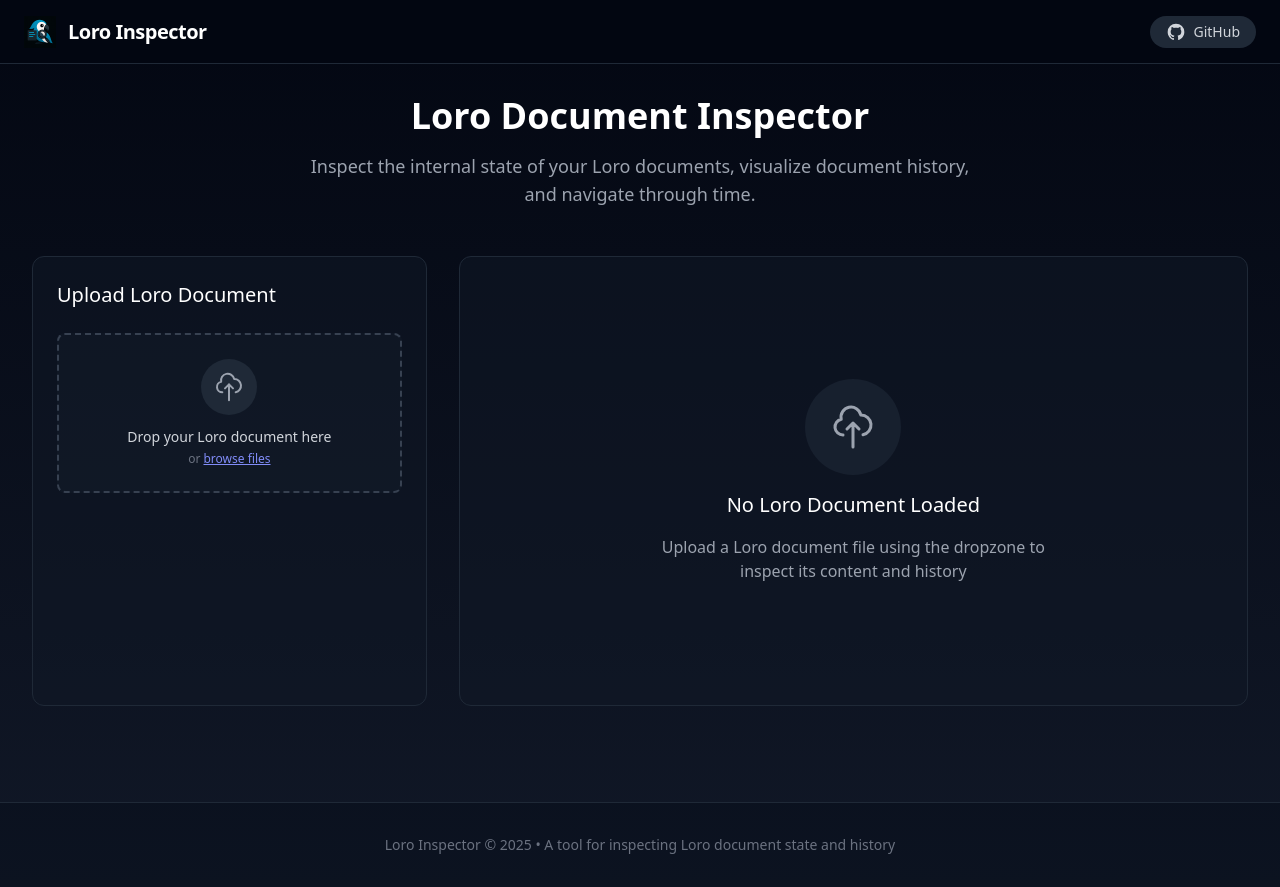
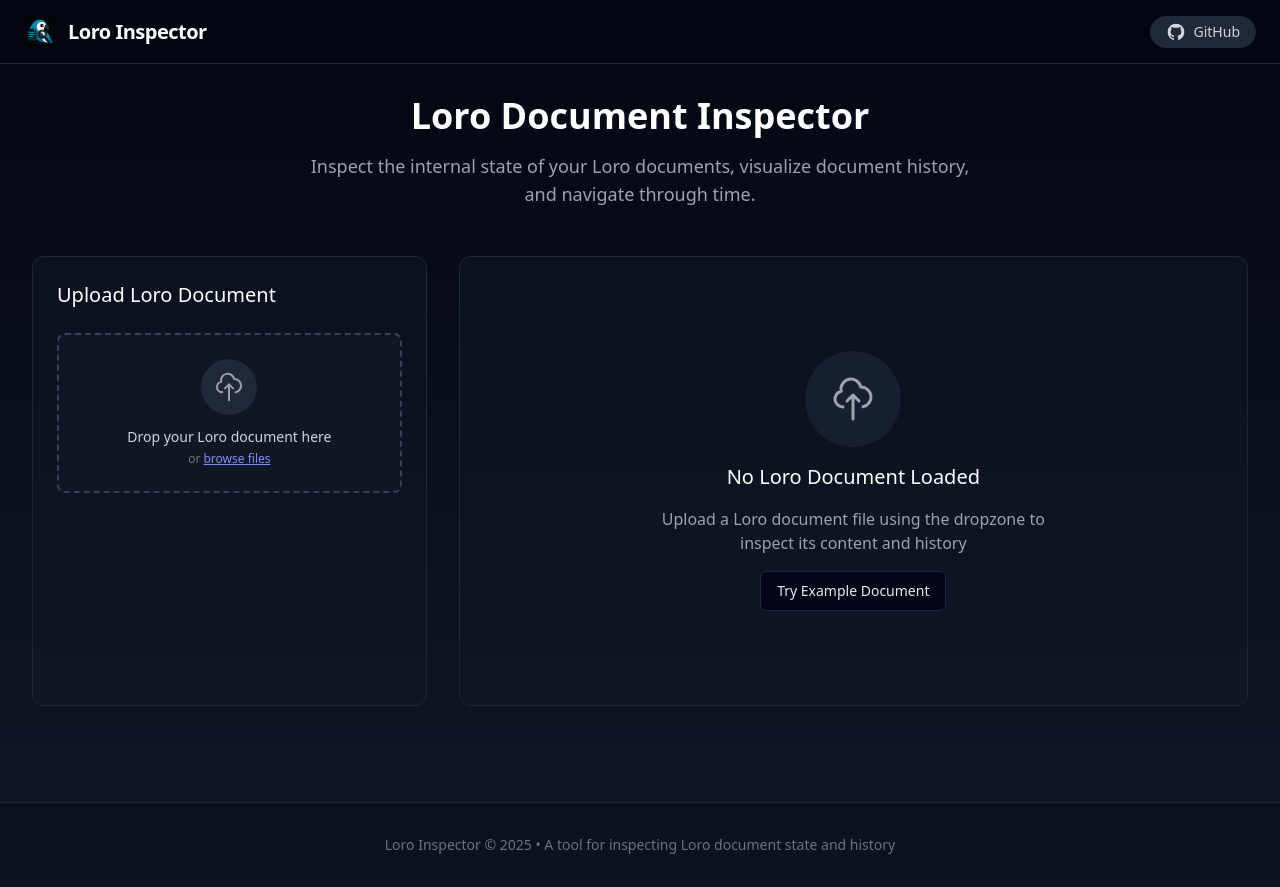
Before and after one commit to loro-dev/loro-inspector, a React (Vite) app: page / in a window 1280 px wide. Built offline with nearby package versions, Linux system fonts and the light colour scheme.

Commit message:
feat: example doc

```diff
--- a/package.json
+++ b/package.json
@@ -69,7 +69,7 @@
     "tailwindcss": "^3.4.17",
     "typescript": "^5.2.2",
     "vite": "^5.4.18",
-    "vite-plugin-top-level-await": "^1.4.1",
-    "vite-plugin-wasm": "^3.3.0"
+    "vite-plugin-top-level-await": "^1.5.0",
+    "vite-plugin-wasm": "^3.4.1"
   }
 }
--- a/src/App.tsx
+++ b/src/App.tsx
@@ -1,4 +1,4 @@
-import { SVGProps, useState } from "react";
+import { SVGProps, useState, useCallback } from "react";
 import logo from "/icon.png";
 import { Dropzone } from "@/components/ui/dropzone";
 import { LoroFile } from "./types";
@@ -8,6 +8,8 @@
 import { DocumentHistory } from "./components/DocumentHistory";
 import { HistoryVisualizer } from "./components/HistoryVisualizer";
 import { TimelineViewer } from "./components/TimelineViewer";
+import { decodeImportBlobMeta, LoroDoc } from "loro-crdt";
+import { toast } from "sonner";
 
 function App() {
   const [imported, setImported] = useState<LoroFile | undefined>();
@@ -21,6 +23,7 @@
     history: false,
     dag: false,
   });
+  const [isLoading, setIsLoading] = useState(false);
 
   const activateTab = (tab: 'state' | 'history' | 'dag') => {
     setActiveTab(tab);
@@ -29,6 +32,37 @@
       [tab]: true
     }));
   };
+
+  const loadExampleFile = useCallback(async () => {
+    try {
+      setIsLoading(true);
+      const response = await fetch('/latch.loro');
+      if (!response.ok) {
+        throw new Error(`Failed to load example file: ${response.statusText}`);
+      }
+
+      const arrayBuffer = await response.arrayBuffer();
+      const data = new Uint8Array(arrayBuffer);
+      const meta = decodeImportBlobMeta(data, true);
+      const loroDoc = new LoroDoc();
+      loroDoc.import(data);
+
+      setImported({
+        name: 'latch.loro',
+        binary: data,
+        lastModified: Date.now(),
+        loroDoc,
+        ...meta
+      });
+
+      toast.success('Loaded example document');
+    } catch (error) {
+      console.error(error);
+      toast.error('Failed to load example document');
+    } finally {
+      setIsLoading(false);
+    }
+  }, []);
 
   return (
     <div className="dark min-h-[100vh] bg-gradient-to-b from-gray-950 to-gray-900 text-gray-200">
@@ -180,9 +214,16 @@
                   </svg>
                 </div>
                 <h3 className="text-xl font-medium text-white">No Loro Document Loaded</h3>
-                <p className="max-w-sm text-gray-400">
+                <p className="max-w-sm text-gray-400 mb-4">
                   Upload a Loro document file using the dropzone to inspect its content and history
                 </p>
+                <Button
+                  variant="outline"
+                  onClick={loadExampleFile}
+                  disabled={isLoading}
+                >
+                  {isLoading ? 'Loading...' : 'Try Example Document'}
+                </Button>
               </div>
             )}
           </div>
```
Also changed, not shown: 2 other files (tests, documents, lock files or other folders).
